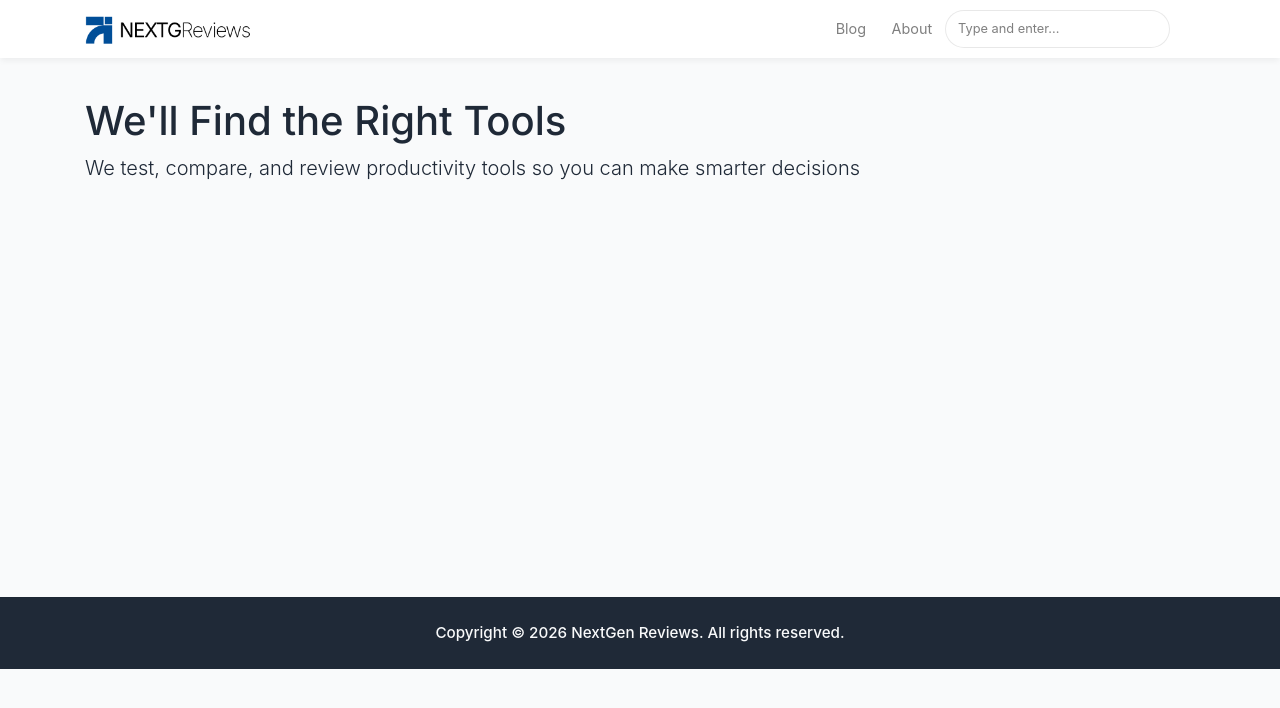
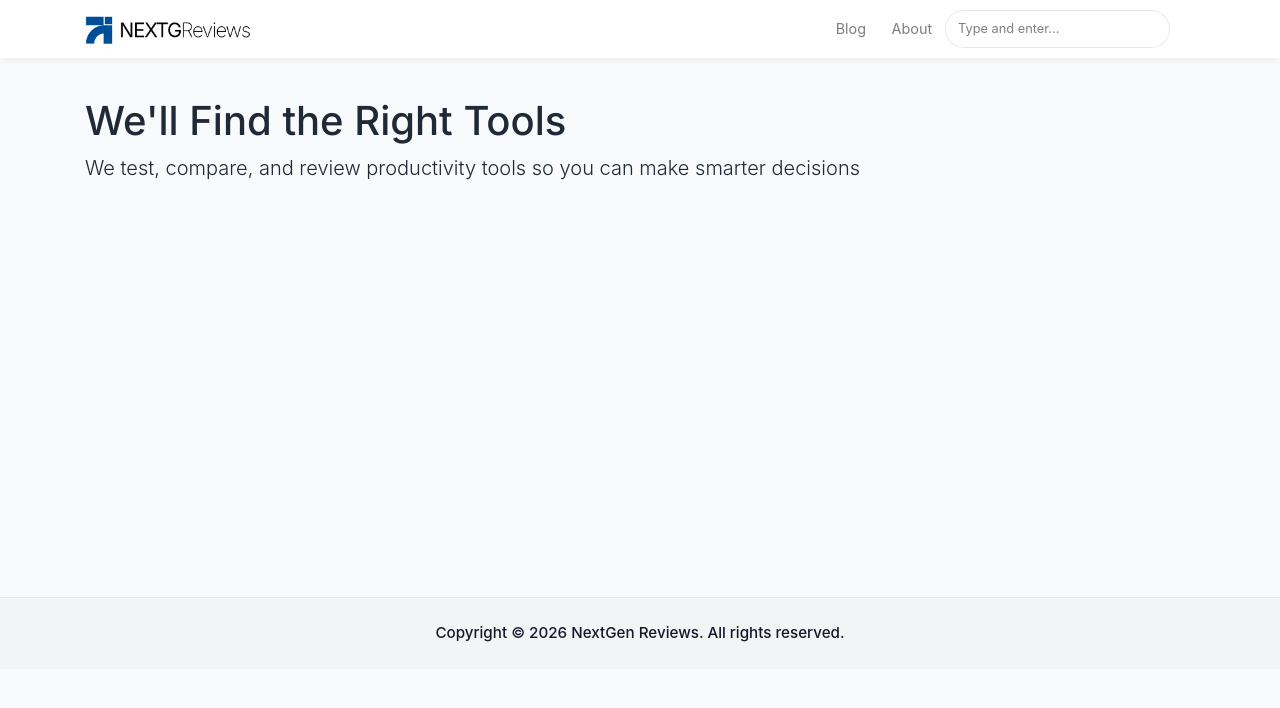
Before and after one commit to nextgenrev/nextgenrev.github.io, a Jekyll site: the page built from _pages/tags.md, in a window 1280 px wide. Shown: the top 708 px of the page. Built offline with Jekyll 4.4.1, drawn with Linux system fonts in a browser that asks for light colours; nearby versions of some CDN libraries.

Commit message:
Update site v9

```diff
--- a/_layouts/default.html
+++ b/_layouts/default.html
@@ -118,7 +118,7 @@ ga('send', 'pageview');
 
 <!-- Begin Footer
 ================================================== -->
-<footer class="footer mt-auto py-4" style="background-color: #1F2937; color: #F9FAFB;">
+<footer class="footer mt-auto py-4">
     <div class="container">
         <div class="row">
             <div class="col-md-12 text-center" style="font-size: 0.95rem; font-weight: 500;">
--- a/assets/css/screen.css
+++ b/assets/css/screen.css
@@ -318,11 +318,11 @@ span.post-read-more a:hover {
     padding-top: 15px;
     padding-bottom: 12px;
     font-size: 0.8rem;
-    color: rgba(0, 0, 0, .44);
-    margin-top: 50px;
-    margin-bottom: 62px;
+    color: #111827;
+    margin: 0;
+    margin-top: auto;
     position: relative;
-    background: #fff;
+    background: #F3F4F6;
 }
 
 .link-dark {
```
